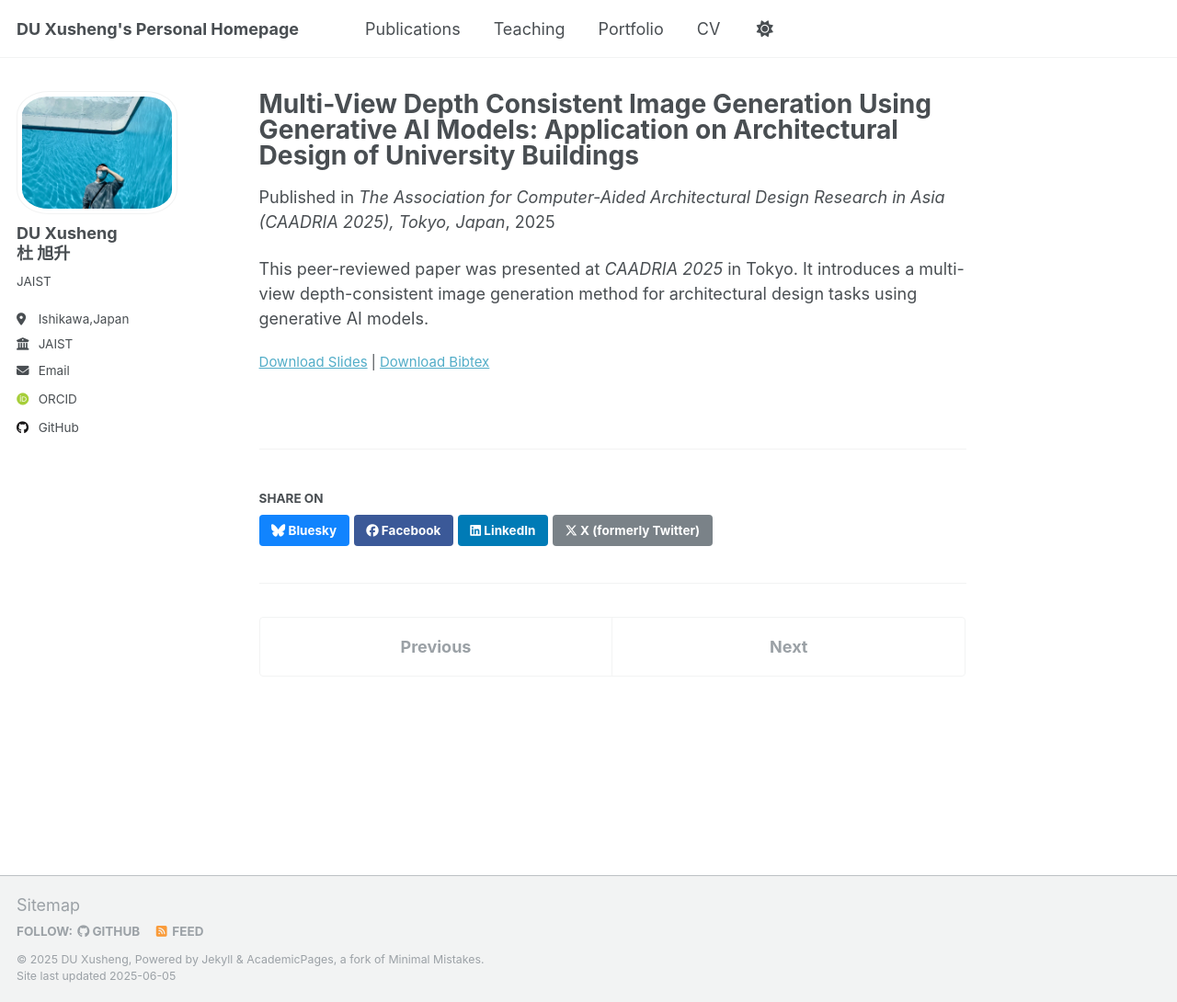
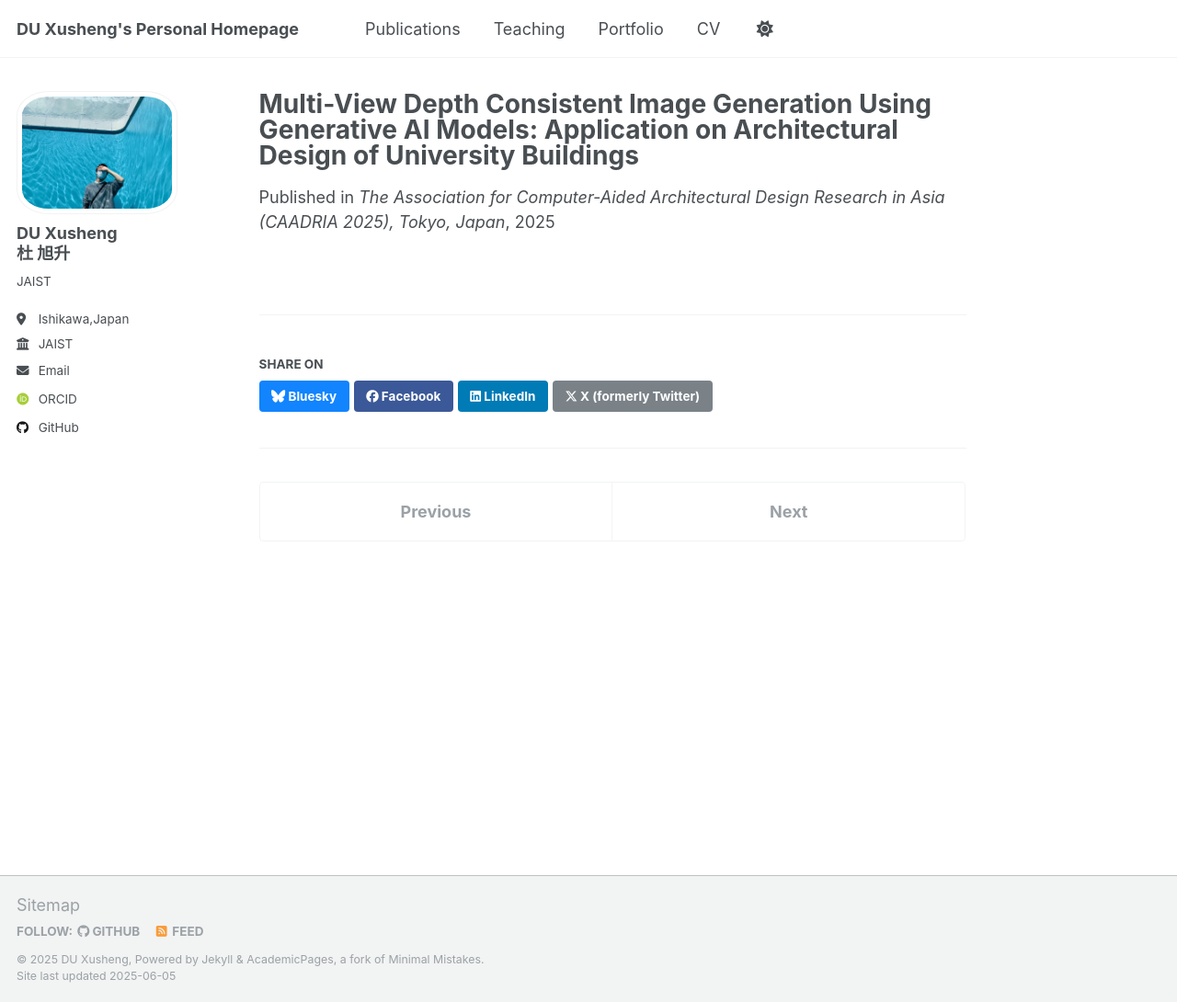
Before and after one commit to ToKyokushou/ToKyokushou.github.io, a Jekyll site: the page built from _publications/2025-03-depth-consistent-generation.md, in a window 1280 px wide and 1090 px high. Shown: the whole window at 92% size. Built offline with Jekyll 4.4.1, drawn with Linux system fonts in a browser that asks for light colours; some web fonts are replaced.

Commit message:
Update 2025-03-depth-consistent-generation.md

```diff
--- a/_publications/2025-03-depth-consistent-generation.md
+++ b/_publications/2025-03-depth-consistent-generation.md
@@ -6,8 +6,4 @@ permalink: /publication/2025-03-depth-consistent-generation
 excerpt: 'A multi-view depth-consistent generative model for university building design.'
 date: 2025-03-01
 venue: 'The Association for Computer-Aided Architectural Design Research in Asia (CAADRIA 2025), Tokyo, Japan'
-slidesurl: ''
-paperurl: ''
-bibtexurl: ''
 ---
-This peer-reviewed paper was presented at <i>CAADRIA 2025</i> in Tokyo. It introduces a multi-view depth-consistent image generation method for architectural design tasks using generative AI models.
```
